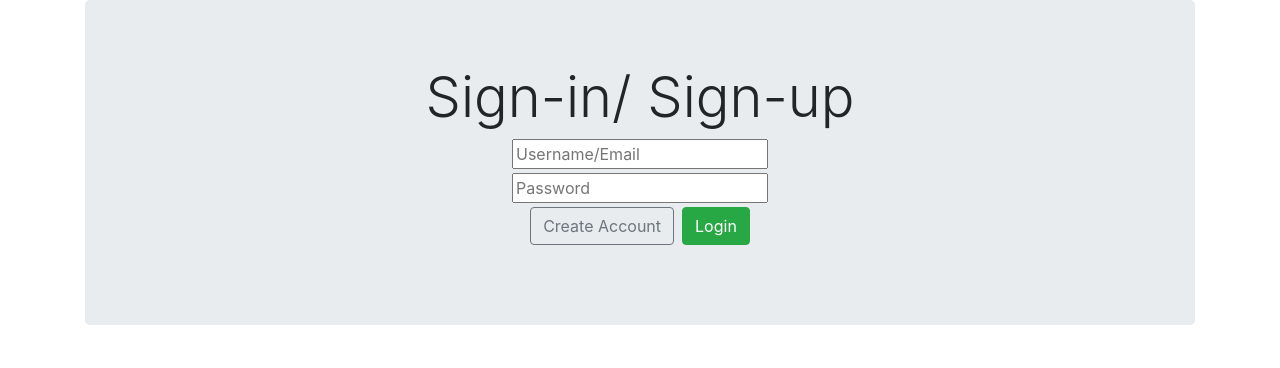
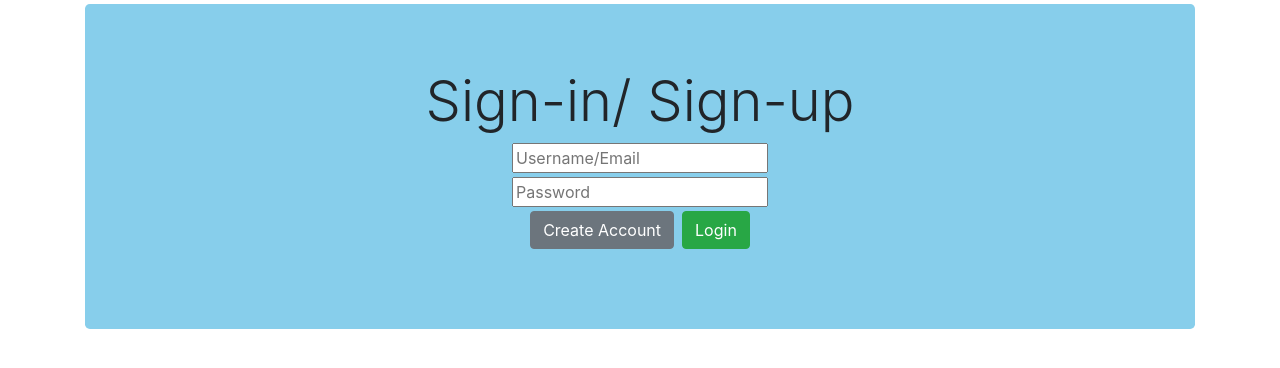
Before and after one commit to JWeb56/CSC490Project, a PHP site: page / in a window 1280 px wide. Shown: the part 64-432 px from the top of the page. Run offline with PHP 8.4, Linux system fonts and the light colour scheme.

```diff
--- a/src/public_html/view/home.php
+++ b/src/public_html/view/home.php
@@ -61,9 +61,8 @@
       </div>
   </nav>
 
-
-  <div class="container">
-		<div class="jumbotron text-center">
+  <div class="container mt-1">
+		<div class="jumbotron text-center" style="background-color:skyblue">
 		  <h1 class="display-1">About the App:</h1>
 		  <article class= "display-4">
 			This App will allow you to judge things...
--- a/src/public_html/view/judge.php
+++ b/src/public_html/view/judge.php
@@ -60,9 +60,11 @@
         </ul>
     </div>
 </nav>
+<div class="">
 
-<div class="container">
-    <div class="jumbotron text-center">
+</div>
+<div class="container mt-1">
+    <div class="jumbotron text-center" style="background-color:skyblue">
         <h1 class="display-1">Judge Page:</h1>
     </div>
 </div>
--- a/src/public_html/view/settings.php
+++ b/src/public_html/view/settings.php
@@ -68,8 +68,8 @@
     </div>
 </nav>
 
-<div class="container center">
-    <div class="jumbotron text-center">
+<div class="container center mt-1">
+    <div class="jumbotron text-center" style="background-color:skyblue">
         <h1 class="display-1">User Settings</h1>
     </div>
 </div>
--- a/src/public_html/view/startpage.php
+++ b/src/public_html/view/startpage.php
@@ -15,10 +15,7 @@
             margin-top: 5%;
             margin-left: 25%;
         }
-        a:hover {
-            background-color: yellow !important;
-            color: white;
-        }
+
         .navbar.center .navbar-inner {
             text-align: center;
         }
@@ -36,9 +33,10 @@
 <body>
 <nav class="navbar navbar-expand-lg navbar-light center" style="background-color:darkgrey;">
     <a1 class="navbar-brand h2 text-white">JMapp</a1>
-    <!--<button class="navbar-toggler" type="button" data-toggle="collapse" data-target="#navbarSupportedContent" aria-controls="navbarSupportedContent" aria-expanded="false" aria-label="Toggle navigation">
-        <span class="navbar-toggler-icon"></span>
-    </button>
+
+    <!-- <button class="navbar-toggler" type="button" data-toggle="collapse" data-target="#navbarSupportedContent" aria-controls="navbarSupportedContent" aria-expanded="false" aria-label="Toggle navigation">
+         <span class="navbar-toggler-icon"></span>
+     </button>
 -->
     <div class="collapse navbar-collapse justify-content-between align-items-center w-100" id="navbarSupportedContent">
 
@@ -47,8 +45,8 @@
     </div>
 </nav>
 <main>
-    <div class="container">
-        <div class="jumbotron text-center">
+    <div class="container mt-1">
+        <div class="jumbotron text-center" style="background-color:skyblue">
             <h1 class="display-4">Sign-in/ Sign-up</h1>
             <?php if (isset($_SESSION['user'])) { echo '<form action="includes/logout.inc.php" method="post">
                 <button type="submit" name="logout-submit">Logout</button>
@@ -61,7 +59,7 @@
                 <input class="row justify-content-center" type="password" name="pwd" placeholder="Password">
             </div>
             <div class="row justify-content-center mt-1">
-                <a type="button" class="btn btn-outline-secondary mr-2" href="view/signup.php">Create Account</a>
+                <a type="btn" class="btn btn-secondary mr-2" href="view/signup.php" name="create">Create Account</a>
                 <button class="btn btn-success" type="submit" name="login-submit">Login</button>
             </div>
                <!-- <a type="button" class="btn btn-light" href="view/home.php">Home</a>-->
--- a/src/public_html/view/winners.php
+++ b/src/public_html/view/winners.php
@@ -61,9 +61,8 @@
     </div>
 </nav>
 
-
-<div class="container">
-    <div class="jumbotron text-center">
+<div class="container mt-1">
+    <div class="jumbotron text-center" style="background-color:skyblue">
         <h1 class="display-1">The Winners Are: </h1>
     </div>
 </div>
```
Also changed, not shown: src/public_html/view/signup.php (+10 -6 lines).
